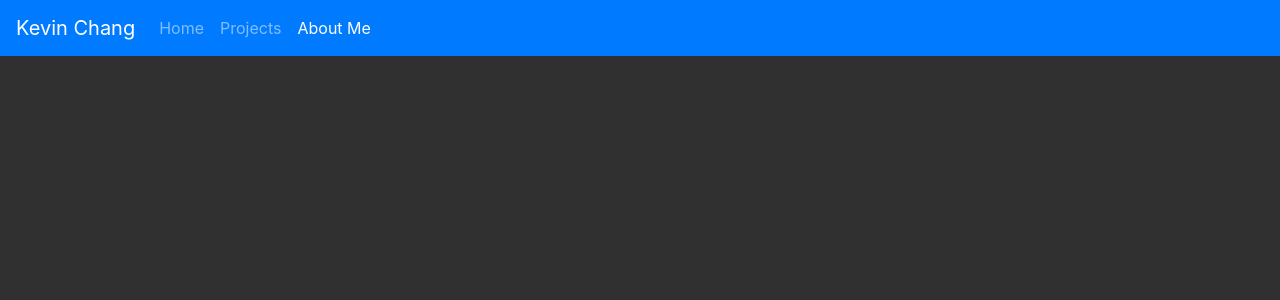
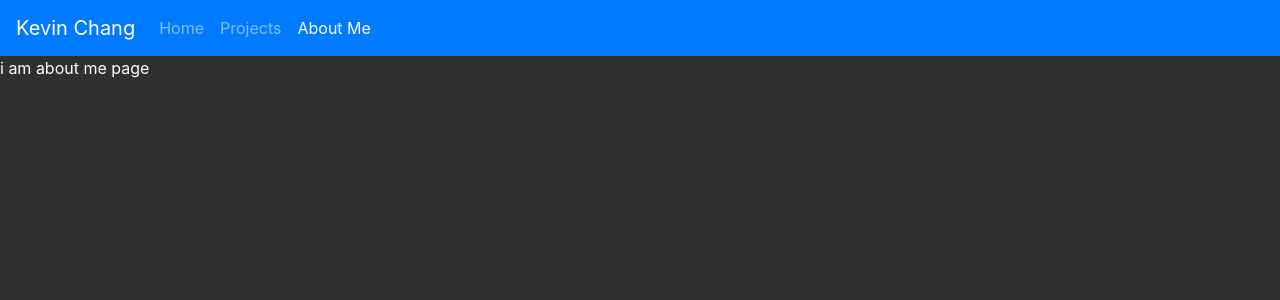
Before and after one commit to hiufungk/hiufungk.github.io, a React (Create React App) app: page /about-me in a window 1280 px wide. Shown: the top 300 px of the page. Built offline with nearby package versions, Linux system fonts and the light colour scheme.

Commit message:
added pages placeholder

```diff
--- a/src/App.js
+++ b/src/App.js
@@ -30,7 +30,7 @@ class App extends Component {
                     </Route>
                     <Route exact path="/home" component={Home}/>
                     <Route exact path="/projects" component={Projects}/>
-                    <Route exact path="/aa" component={AboutMe}/>
+                    <Route exact path="/about-me" component={AboutMe}/>
                 </Switch>
             </BrowserRouter>
         </MuiThemeProvider>
--- /dev/null
+++ b/src/pages/AboutMe.jsx
@@ -0,0 +1,18 @@
+import React, { Component } from 'react';
+
+class AboutMe extends Component {
+
+	constructor(props) {
+		super(props);
+    }
+
+	render() {
+        return(
+            <div>
+                i am about me page
+            </div>
+        )
+    }
+}
+
+export default AboutMe;
--- /dev/null
+++ b/src/pages/Projects.jsx
@@ -0,0 +1,18 @@
+import React, { Component } from 'react';
+
+class Projects extends Component {
+
+	constructor(props) {
+		super(props);
+    }
+
+	render() {
+        return(
+            <div>
+                i am projects page
+            </div>
+        )
+    }
+}
+
+export default Projects;
```
